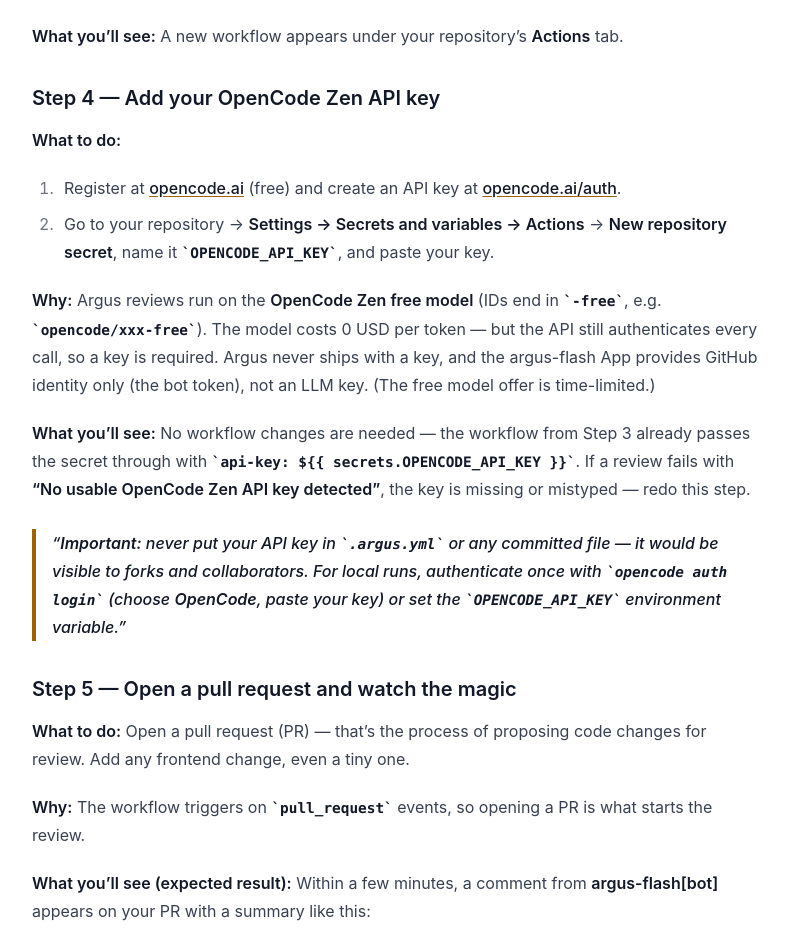
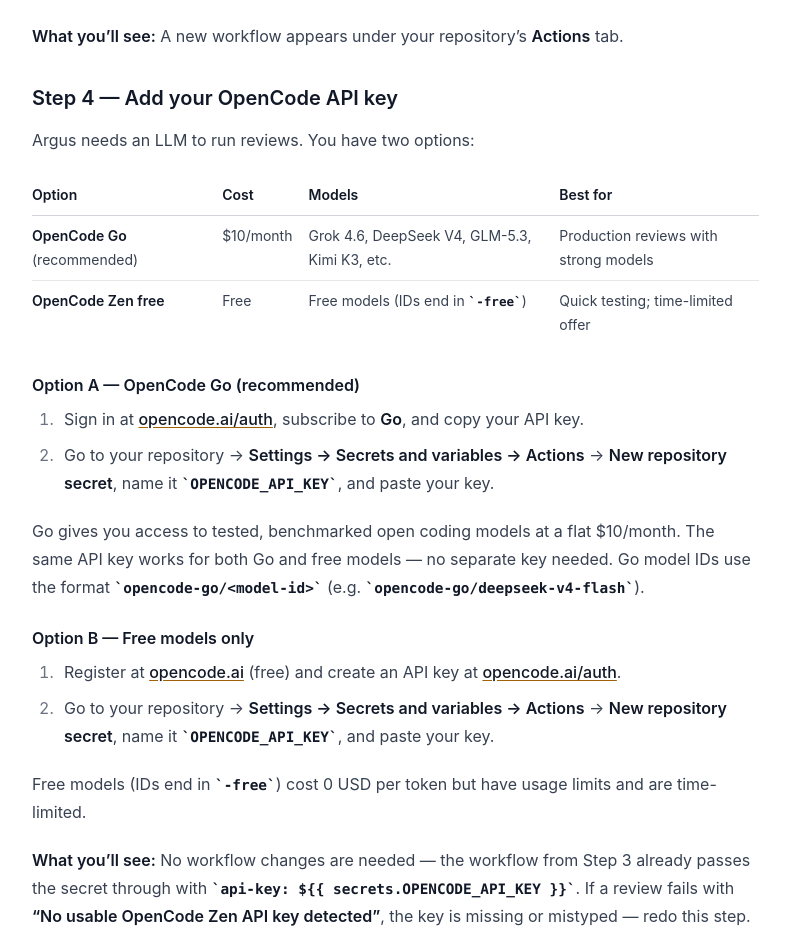
Before and after one commit to cgartlab/argus, an Astro site in the folder site/: page /docs/getting-started in a window 1280 px wide. Shown: the part 2658-3591 px from the top of the page, without its empty margins (344-1132 px from the left). Built offline with nearby package versions, Linux system fonts and the light colour scheme; Astro itself is replaced by a stand-in of ours; animation ran at ten frames a second.

Commit message:
docs(site): add OpenCode Go as recommended model source in getting-started and skill docs
getting-started.md Step 4: comparison table (Go vs free), Option A (Go) and Option B (free) walkthroughs, Go model ID format (opencode-go/<model-id>), /connect + /models TUI commands, troubleshooting note about Go subscription keys.
skill.md 'Before you run a review': Go + free options with /connect TUI instructions.
Both updated dates set to 2026-09-20. Build passes (exit 0, 12 pages).

````diff
--- a/site/src/content/docs/getting-started.md
+++ b/site/src/content/docs/getting-started.md
@@ -3,7 +3,7 @@
 description: Install argus-flash in three steps and run your first design review.
 order: 1
 sidebarGroup: Start
-updated: 2026-09-02
+updated: 2026-09-20
 ---
 
 # Getting Started
@@ -83,18 +83,32 @@
 
 **What you'll see:** A new workflow appears under your repository's **Actions** tab.
 
-### Step 4 — Add your OpenCode Zen API key
+### Step 4 — Add your OpenCode API key
 
-**What to do:**
+Argus needs an LLM to run reviews. You have two options:
+
+| Option | Cost | Models | Best for |
+|---|---|---|---|
+| **OpenCode Go** (recommended) | $10/month | Grok 4.6, DeepSeek V4, GLM-5.3, Kimi K3, etc. | Production reviews with strong models |
+| **OpenCode Zen free** | Free | Free models (IDs end in `-free`) | Quick testing; time-limited offer |
+
+#### Option A — OpenCode Go (recommended)
+
+1. Sign in at [opencode.ai/auth](https://opencode.ai/auth), subscribe to **Go**, and copy your API key.
+2. Go to your repository → **Settings → Secrets and variables → Actions** → **New repository secret**, name it `OPENCODE_API_KEY`, and paste your key.
+
+Go gives you access to tested, benchmarked open coding models at a flat $10/month. The same API key works for both Go and free models — no separate key needed. Go model IDs use the format `opencode-go/<model-id>` (e.g. `opencode-go/deepseek-v4-flash`).
+
+#### Option B — Free models only
 
 1. Register at [opencode.ai](https://opencode.ai) (free) and create an API key at [opencode.ai/auth](https://opencode.ai/auth).
 2. Go to your repository → **Settings → Secrets and variables → Actions** → **New repository secret**, name it `OPENCODE_API_KEY`, and paste your key.
 
-**Why:** Argus reviews run on the **OpenCode Zen free model** (IDs end in `-free`, e.g. `opencode/xxx-free`). The model costs 0 USD per token — but the API still authenticates every call, so a key is required. Argus never ships with a key, and the argus-flash App provides GitHub identity only (the bot token), not an LLM key. (The free model offer is time-limited.)
+Free models (IDs end in `-free`) cost 0 USD per token but have usage limits and are time-limited.
 
 **What you'll see:** No workflow changes are needed — the workflow from Step 3 already passes the secret through with `api-key: ${{ secrets.OPENCODE_API_KEY }}`. If a review fails with **"No usable OpenCode Zen API key detected"**, the key is missing or mistyped — redo this step.
 
-> **Important:** never put your API key in `.argus.yml` or any committed file — it would be visible to forks and collaborators. For local runs, authenticate once with `opencode auth login` (choose **OpenCode**, paste your key) or set the `OPENCODE_API_KEY` environment variable.
+> **Important:** never put your API key in `.argus.yml` or any committed file — it would be visible to forks and collaborators. For local runs, authenticate once with `opencode auth login` (choose **OpenCode**, paste your key) or set the `OPENCODE_API_KEY` environment variable. If you have OpenCode Go, run `/connect` in the TUI, select **OpenCode Go**, and paste your key — then `/models` to pick a Go model.
 
 ### Step 5 — Open a pull request and watch the magic
 
@@ -126,7 +140,7 @@
 
 **Prefer a single-file skill package?** Download `argus-skill-v{VERSION}.zip` from the [GitHub Releases](https://github.com/cgartlab/argus/releases) page and unzip it into your agent's `skills/` directory — no full clone needed. Full instructions on the [Argus Skill](/docs/skill) page.
 
-Before your first local review, authenticate once: run `opencode auth login`, choose **OpenCode**, and paste your key from [opencode.ai/auth](https://opencode.ai/auth). Or set the `OPENCODE_API_KEY` environment variable.
+Before your first local review, authenticate once: run `opencode auth login`, choose **OpenCode**, and paste your key from [opencode.ai/auth](https://opencode.ai/auth). Or set the `OPENCODE_API_KEY` environment variable. If you have **OpenCode Go**, run `/connect` in the TUI, select **OpenCode Go**, and paste your key — then `/models` to see the Go model list (Grok 4.6, DeepSeek V4, GLM-5.3, etc.).
 
 ## Pinning the action version
 
@@ -147,7 +161,7 @@
 4. Confirm both secrets are spelled exactly `ARGUS_FLASH_APP_ID` and `ARGUS_FLASH_PRIVATE_KEY`.
 
 **Q: The review fails with "No usable OpenCode Zen API key detected."**
-The `OPENCODE_API_KEY` secret is missing or mistyped. Re-add it at Settings → Secrets and variables → Actions, then re-run the workflow (see Step 4).
+The `OPENCODE_API_KEY` secret is missing or mistyped. Re-add it at Settings → Secrets and variables → Actions, then re-run the workflow (see Step 4). If you subscribed to OpenCode Go but still see this error, confirm your key was generated from the Go subscription (not a free-only key).
 
 **Q: The workflow fails with "secret not found" or "Permission denied."**
 The secrets are missing or mistyped. Re-add them at Settings → Secrets and variables → Actions. A common mistake is a trailing space or a line break inside the private key — paste the key exactly as GitHub generated it.
--- a/site/src/content/docs/skill.md
+++ b/site/src/content/docs/skill.md
@@ -3,7 +3,7 @@
 description: Download the Argus skill package and use it inside OpenCode, Claude Code, or Codex CLI.
 order: 2
 sidebarGroup: Start
-updated: 2026-09-03
+updated: 2026-09-20
 ---
 
 # Argus Skill
@@ -90,13 +90,12 @@
 
 ## Before you run a review
 
-Argus reviews run on the **OpenCode Zen free model** (IDs end in `-free`). Authenticate once:
+Argus reviews need an LLM. Two options:
 
-```bash
-opencode auth login
-```
+- **OpenCode Go** (recommended, $10/month) — Grok 4.6, DeepSeek V4, GLM-5.3, Kimi K3, and more. Run `/connect` in the TUI, select **OpenCode Go**, paste your key from [opencode.ai/auth](https://opencode.ai/auth), then `/models` to pick a model.
+- **OpenCode Zen free** — free models (IDs end in `-free`), 0 USD per token. Run `opencode auth login`, choose **OpenCode**, and paste your key.
 
-Choose **OpenCode** and paste your key from [opencode.ai/auth](https://opencode.ai/auth) — or set the `OPENCODE_API_KEY` environment variable. The free model costs 0 USD per token, but the API still authenticates every call.
+Or set the `OPENCODE_API_KEY` environment variable for either option. The same key works for both Go and free models.
 
 ## Skill vs GitHub App
 
````
